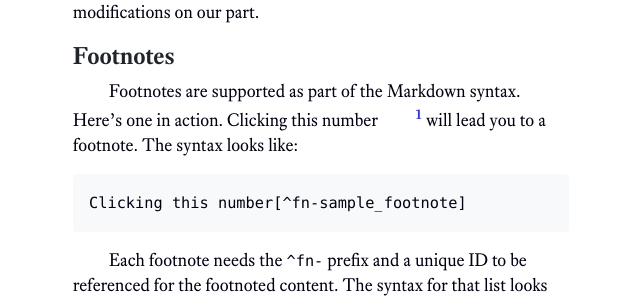
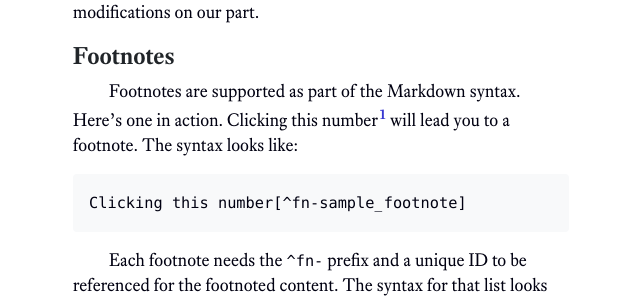
Before and after one commit to littleroot/blog, a Jekyll site: the page built from _pages/example-content.md, in a window 1280 px wide. Shown: the part 1024-1323 px from the top of the page, without its empty margins (319-959 px from the left). Built offline with Jekyll 4.4.1, drawn with Linux system fonts in a browser that asks for light colours.

Commit message:
no inner indent for <p>

```diff
--- a/_sass/typography.scss
+++ b/_sass/typography.scss
@@ -32,6 +32,9 @@
   margin-top: 0;
   margin-bottom: 1rem;
   text-indent: 2em;
+  * {
+    text-indent: 0;
+  }
 }
 
 ul, ol, dl {
```
